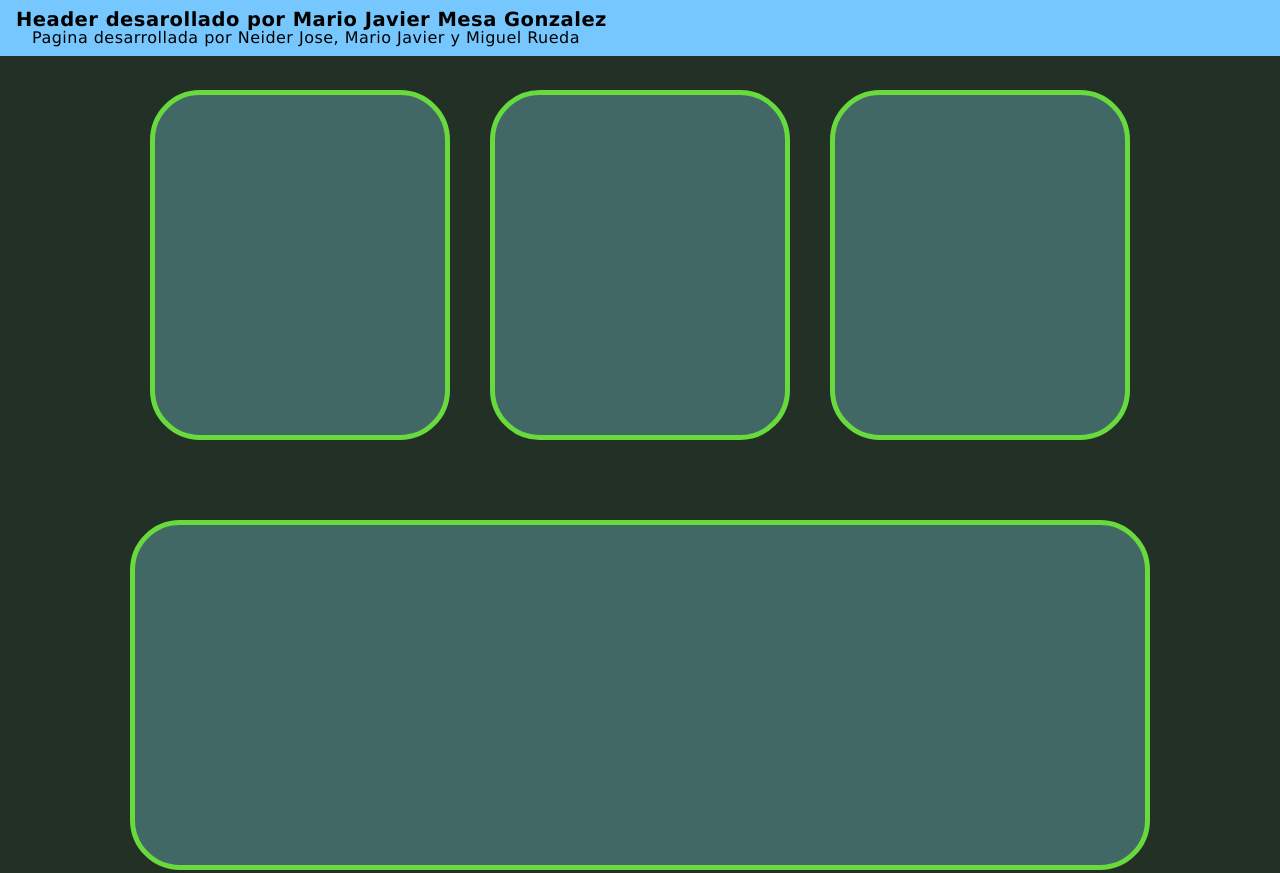
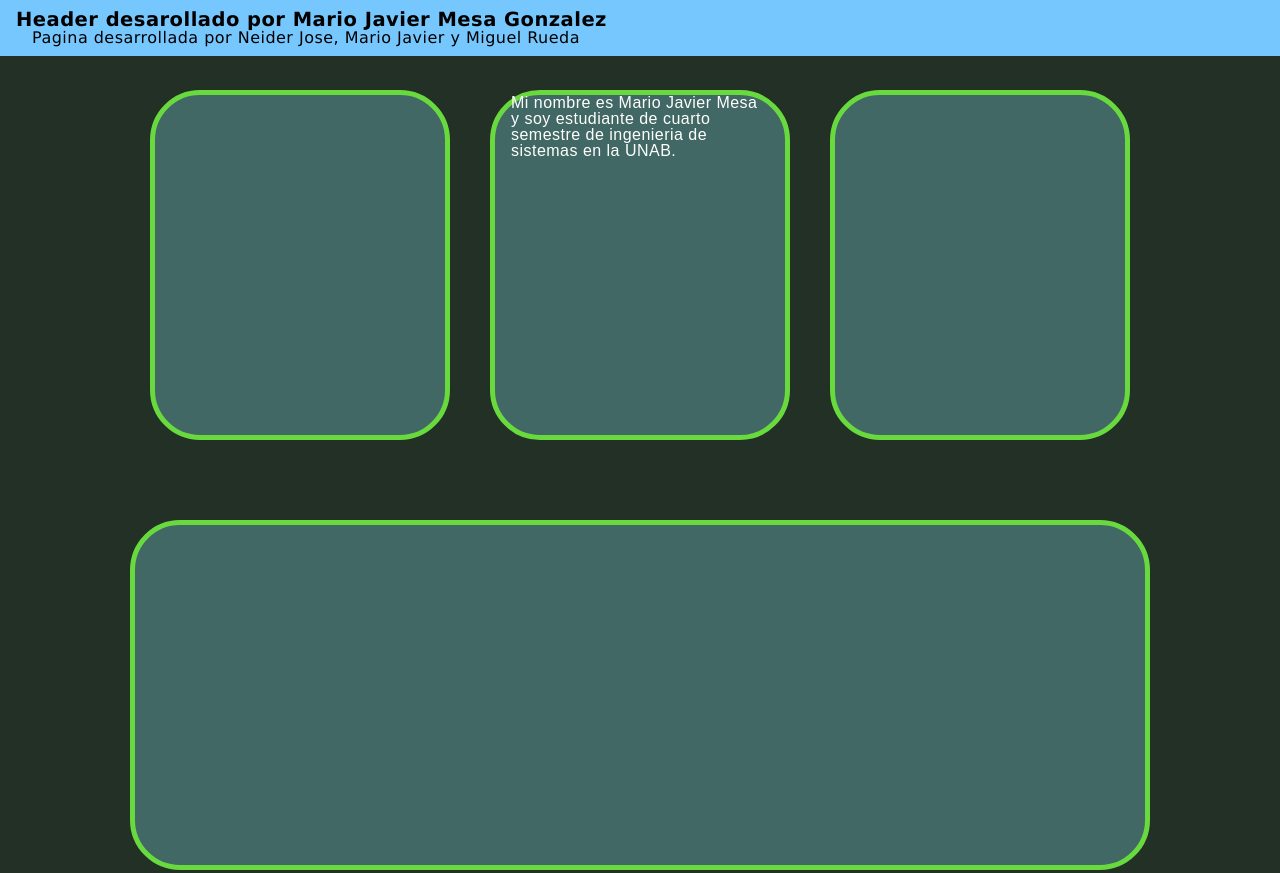
Before and after one commit to Neider28/taller-git-y-github, a plain HTML site: page index.html in a window 1280 px wide. Shown: the top 873 px of the page. Drawn offline with Linux system fonts and the light colour scheme.

Commit message:
Mario edicion

```diff
--- a/index.html
+++ b/index.html
@@ -15,7 +15,7 @@
     <main class="main-container">
         <section class="students-container">
             <div class="student-card"></div>
-            <div class="student-card"></div>
+            <div class="student-card"><p>Mi nombre es Mario Javier Mesa y soy estudiante de cuarto semestre de ingenieria de sistemas en la UNAB.</p></div>
             <div class="student-card"></div>
         </section>
         <section class="second-container">
```
